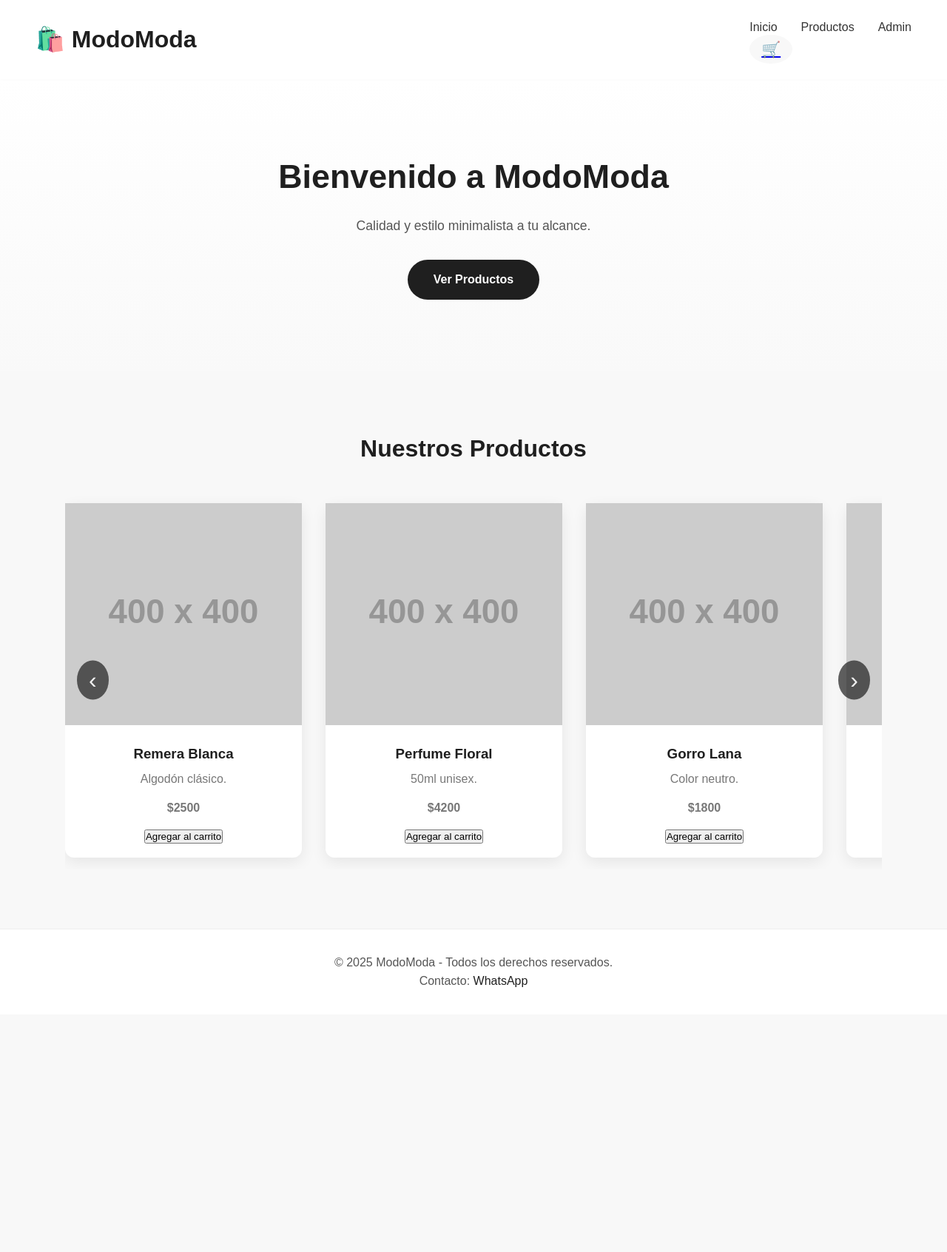
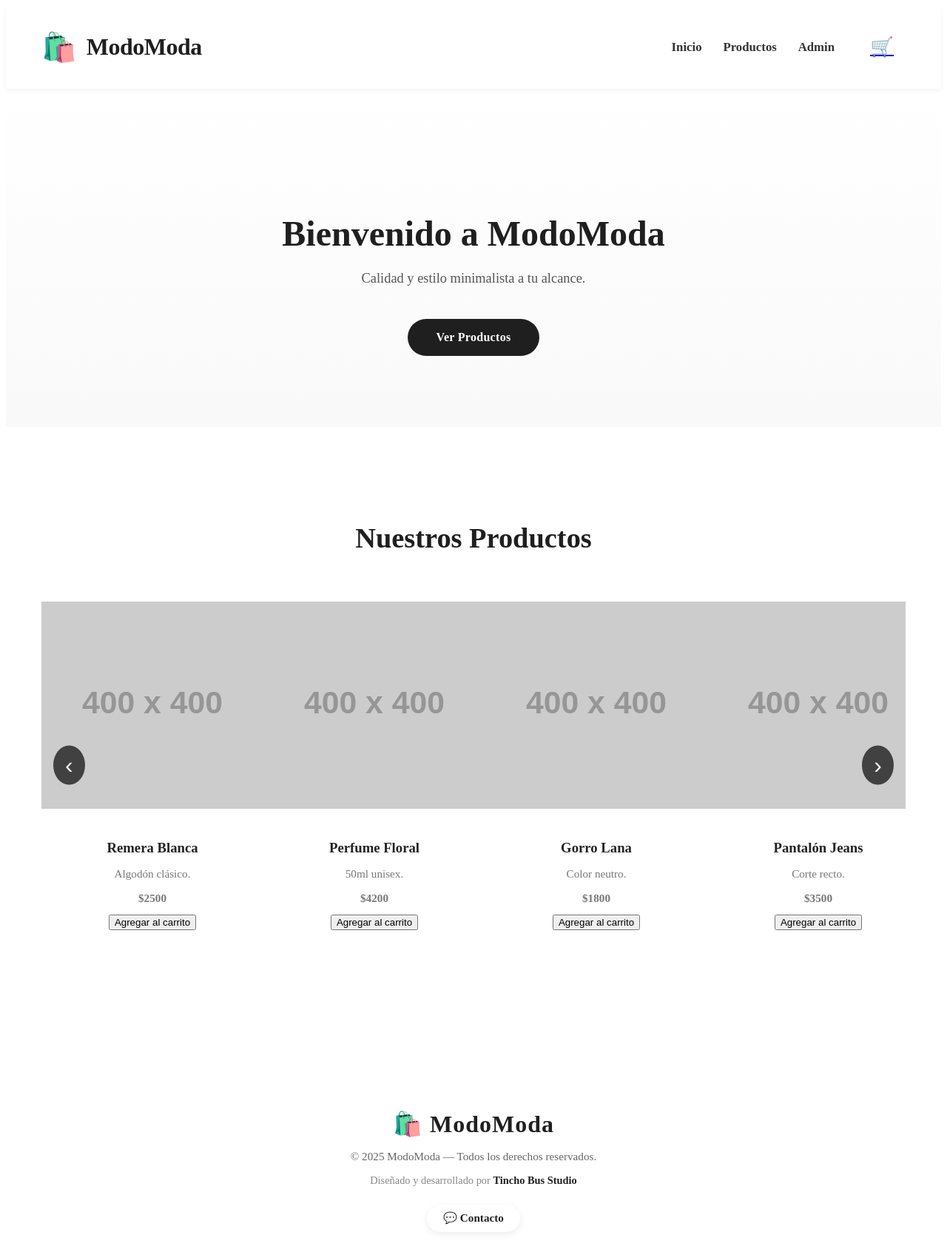
Before and after one commit to TinchoBus/modomoda-mvp, a website: page public/index.html in a window 1280 px wide. Shown: the whole page at 74% size. Before the commit the page ends 1371 px from the top, so only its background shows below. Drawn offline with Linux system fonts and the light colour scheme; placeholder pictures from the web are drawn by us.

Commit message:
corrgido el html y el css

```diff
--- a/public/css/style.css
+++ b/public/css/style.css
@@ -1,101 +1,368 @@
-/* ====== VARIABLES ====== */
-:root {
-  --bg: #ffffff;
-  --text: #1f1f1f;
-  --muted: #f8f8f8;
-  --accent: #d8cfc6;
-  --shadow: 0 6px 20px rgba(0,0,0,0.08);
-  --radius: 12px;
-  --gap: 2rem;
-}
-
-/* ====== RESETEO ====== */
-* { box-sizing: border-box; margin:0; padding:0; }
-body { font-family: 'Montserrat', sans-serif; background-color: var(--muted); color: var(--text); line-height:1.6; }
-
 /* ====== HEADER ====== */
 header {
   background: var(--bg);
-  padding: 1.5rem 3rem;
+  padding: 1rem 3rem;
   display: flex;
   justify-content: space-between;
   align-items: center;
   position: sticky;
-  top:0;
-  z-index:10;
-  box-shadow: 0 1px 4px rgba(0,0,0,0.02);
+  top: 0;
+  z-index: 10;
+  box-shadow: 0 2px 6px rgba(0,0,0,0.05);
 }
-header h1 { font-weight: 700; }
-.nav-links { display:flex; gap:2rem; }
-.nav-links a { text-decoration:none; color:#333; font-weight:500; transition: color 0.3s ease; }
-.nav-links a:hover { color:#000; border-bottom: 2px solid var(--accent); padding-bottom: 3px; }
-.cart-link a { font-size:1.3rem; background: var(--muted); padding:0.5rem 1rem; border-radius:50%; transition: all 0.2s ease; }
-.cart-link a:hover { background: var(--accent); transform: scale(1.1); }
+/* ====== HERO ====== */
+.hero {
+  text-align: center;
+  padding: 8rem 2rem 6rem; /* más espacio superior */
+  background: linear-gradient(180deg, #fff, #f9f9f9);
+  position: relative;
+}
 
-/* ====== HERO ====== */
-.hero { text-align:center; padding:6rem 2rem; background: linear-gradient(180deg,#fff,#f9f9f9); }
-.hero h2 { font-size:2.8rem; margin-bottom:1rem; font-weight:600; }
-.hero p { font-size:1.1rem; color:#555; }
-.hero .btn { margin-top:2rem; display:inline-block; background:#1f1f1f; color:#fff; padding:0.9rem 2.2rem; border-radius:50px; text-decoration:none; font-weight:600; transition: all 0.3s ease; }
-.hero .btn:hover { transform:translateY(-3px); background:#333; }
+.hero h2 {
+  font-size: 3rem;
+  margin-bottom: 1.2rem;
+  font-weight: 700;
+  color: #1f1f1f;
+}
+
+.hero p {
+  font-size: 1.15rem;
+  color: #555;
+  max-width: 600px;
+  margin: 0 auto 2.5rem;
+  line-height: 1.6;
+}
+
+.hero .btn {
+  display: inline-block;
+  background: #1f1f1f;
+  color: #fff;
+  padding: 1rem 2.4rem;
+  border-radius: 50px;
+  text-decoration: none;
+  font-weight: 600;
+  font-size: 1rem;
+  letter-spacing: 0.3px;
+  transition: all 0.3s ease;
+}
+.hero .btn:hover {
+  transform: translateY(-3px);
+  background: #333;
+}
 
 /* ====== PRODUCTOS / CARRUSEL ====== */
-.products { padding:5rem 3rem; max-width:1200px; margin:0 auto; }
-.products h2 { text-align:center; margin-bottom:2rem; font-size:2rem; font-weight:600; }
+.products {
+  padding: 6rem 3rem;
+  max-width: 1200px;
+  margin: 0 auto;
+  text-align: center;
+}
 
-.carousel { position:relative; overflow:hidden; }
+.products h2 {
+  font-size: 2.4rem;
+  font-weight: 700;
+  margin-bottom: 3rem;
+  color: #1f1f1f;
+}
+
+/* Carrusel */
+.carousel {
+  position: relative;
+  overflow: hidden;
+}
+
 .carousel-track {
-  display:flex;
+  display: flex;
   gap: var(--gap);
-  overflow-x:auto;
-  scroll-behavior:smooth;
-  padding:1rem 0;
+  overflow-x: auto;
+  scroll-behavior: smooth;
+  padding: 1rem 0 3rem;
+  justify-content: flex-start;
 }
-.carousel-track.dragging { cursor: grabbing; }
 
+.carousel-track.dragging {
+  cursor: grabbing;
+}
+
+/* Cards de producto */
 .product-card {
-  flex: 0 0 320px;
+  flex: 0 0 300px;
   background: var(--bg);
   border-radius: var(--radius);
   box-shadow: var(--shadow);
-  cursor:pointer;
   transition: transform 0.25s ease, box-shadow 0.25s ease;
+  cursor: pointer;
 }
-.product-card:hover { transform: translateY(-6px); box-shadow:0 10px 25px rgba(0,0,0,0.1); }
-.product-card img { width:100%; height:300px; object-fit:cover; }
-.product-card .body { padding:1rem; text-align:center; }
-.product-card .body h3 { font-weight:600; margin-bottom:0.4rem; }
-.product-card .body p { color:#777; margin-bottom:0.8rem; }
+.product-card:hover {
+  transform: translateY(-6px);
+  box-shadow: 0 10px 25px rgba(0, 0, 0, 0.1);
+}
+
+.product-card img {
+  width: 100%;
+  height: 280px;
+  object-fit: cover;
+  border-top-left-radius: var(--radius);
+  border-top-right-radius: var(--radius);
+}
+
+.product-card .body {
+  padding: 1.2rem;
+  text-align: center;
+}
+
+.product-card .body h3 {
+  font-weight: 600;
+  margin-bottom: 0.5rem;
+  color: #222;
+}
+
+.product-card .body p {
+  color: #777;
+  margin-bottom: 0.8rem;
+  font-size: 0.95rem;
+}
 
 /* Botones del carrusel */
 .carousel-btn {
-  position:absolute;
-  top:50%;
-  transform:translateY(-50%);
-  background:#1f1f1f;
-  color:#fff;
-  border:none;
-  font-size:2rem;
-  padding:0.5rem 1rem;
-  border-radius:50%;
-  cursor:pointer;
-  z-index:10;
-  opacity:0.7;
-  transition: opacity 0.2s ease;
+  position: absolute;
+  top: 45%;
+  transform: translateY(-50%);
+  background: #1f1f1f;
+  color: #fff;
+  border: none;
+  font-size: 2rem;
+  padding: 0.5rem 1rem;
+  border-radius: 50%;
+  cursor: pointer;
+  z-index: 10;
+  opacity: 0.8;
+  transition: opacity 0.3s ease, transform 0.2s ease;
 }
-.carousel-btn:hover { opacity:1; }
-.carousel-btn.prev { left:1rem; }
-.carousel-btn.next { right:1rem; }
 
-/* ====== FOOTER ====== */
-footer { background: var(--bg); border-top:1px solid #eee; text-align:center; padding:2rem; color:#555; }
-footer a { color: var(--text); text-decoration:none; }
-footer a:hover { text-decoration:underline; }
+.carousel-btn:hover {
+  opacity: 1;
+  transform: scale(1.1);
+}
+
+.carousel-btn.prev {
+  left: 1rem;
+}
+
+.carousel-btn.next {
+  right: 1rem;
+}
 
 /* ====== RESPONSIVE ====== */
-@media (max-width:768px){
-  header { flex-direction:column; gap:1rem; padding:1rem 2rem; }
-  .hero h2 { font-size:2rem; }
-  .product-card img { height:220px; }
-  .products { padding:3rem 1.5rem; }
+@media (max-width: 768px) {
+  .hero {
+    padding: 6rem 1.5rem 4rem;
+  }
+
+  .hero h2 {
+    font-size: 2.2rem;
+  }
+
+  .products {
+    padding: 4rem 1.5rem;
+  }
+
+  .product-card img {
+    height: 220px;
+  }
 }
+
+
+/* Logo */
+.logo {
+  display: flex;
+  align-items: center;
+  gap: 0.8rem;
+}
+.logo-icon {
+  font-size: 2.4rem;
+}
+header h1 {
+  font-weight: 800;
+  font-size: 2rem;
+  letter-spacing: -0.5px;
+  color: #1f1f1f;
+}
+
+/* Navegación */
+.navbar {
+  display: flex;
+  align-items: center;
+  gap: 2rem;
+}
+
+.nav-links {
+  display: flex;
+  gap: 1.8rem;
+}
+
+.nav-links a {
+  text-decoration: none;
+  color: #333;
+  font-weight: 600;
+  font-size: 1.05rem;
+  position: relative;
+  transition: color 0.3s ease;
+}
+
+.nav-links a::after {
+  content: "";
+  position: absolute;
+  bottom: -4px;
+  left: 0;
+  width: 0%;
+  height: 2px;
+  background: var(--accent);
+  transition: width 0.3s ease;
+}
+
+.nav-links a:hover {
+  color: #000;
+}
+.nav-links a:hover::after {
+  width: 100%;
+}
+
+/* Carrito */
+.cart-link a {
+  font-size: 1.6rem;
+  background: var(--muted);
+  padding: 0.5rem 1rem;
+  border-radius: 50%;
+  transition: all 0.3s ease;
+  display: flex;
+  align-items: center;
+  justify-content: center;
+}
+.cart-link a:hover {
+  background: var(--accent);
+  transform: scale(1.15);
+}
+
+/* Ajuste para pantallas chicas */
+@media (max-width: 768px) {
+  header {
+    flex-direction: column;
+    gap: 1rem;
+    padding: 1rem 2rem;
+  }
+
+  .navbar {
+    flex-direction: column;
+    gap: 1rem;
+  }
+
+  .cart-link a {
+    margin-top: 0.5rem;
+  }
+}
+/* ====== FOOTER REDISEÑADO ====== */
+footer {
+  background: var(--bg);
+  border-top: 2px solid var(--accent);
+  text-align: center;
+  padding: 3rem 2rem;
+  color: #444;
+  position: relative;
+  overflow: hidden;
+}
+
+.footer-container {
+  max-width: 900px;
+  margin: 0 auto;
+}
+
+footer .brand {
+  font-size: 2rem;
+  font-weight: 700;
+  letter-spacing: 1px;
+  color: #1f1f1f;
+  margin-bottom: 1rem;
+}
+
+footer .rights {
+  font-size: 0.95rem;
+  color: #666;
+  margin-bottom: 0.6rem;
+}
+
+footer .designer {
+  font-size: 0.9rem;
+  color: #888;
+  margin-bottom: 1.5rem;
+}
+
+footer .signature {
+  font-weight: 600;
+  color: #1f1f1f;
+  transition: color 0.3s ease;
+}
+footer .signature:hover {
+  color: var(--accent);
+}
+
+footer .contact-btn {
+  display: inline-block;
+  background: var(--accent);
+  color: #1f1f1f;
+  padding: 0.6rem 1.4rem;
+  border-radius: 40px;
+  text-decoration: none;
+  font-weight: 600;
+  font-size: 0.95rem;
+  box-shadow: 0 3px 10px rgba(0, 0, 0, 0.08);
+  transition: all 0.3s ease;
+}
+footer .contact-btn:hover {
+  background: #1f1f1f;
+  color: #fff;
+  transform: translateY(-2px);
+}
+
+/* Efecto decorativo sutil */
+footer::before {
+  content: "";
+  position: absolute;
+  top: -40px;
+  left: -40px;
+  width: 180px;
+  height: 180px;
+  background: var(--accent);
+  opacity: 0.15;
+  border-radius: 50%;
+  z-index: 0;
+}
+
+footer::after {
+  content: "";
+  position: absolute;
+  bottom: -60px;
+  right: -60px;
+  width: 220px;
+  height: 220px;
+  background: var(--accent);
+  opacity: 0.12;
+  border-radius: 50%;
+  z-index: 0;
+}
+
+footer * {
+  position: relative;
+  z-index: 1;
+}
+
+/* ====== RESPONSIVE ====== */
+@media (max-width: 600px) {
+  footer .brand {
+    font-size: 1.6rem;
+  }
+  footer .contact-btn {
+    padding: 0.5rem 1.2rem;
+    font-size: 0.9rem;
+  }
+}
--- a/public/index.html
+++ b/public/index.html
@@ -9,9 +9,13 @@
 <body>
 
   <!-- ======= HEADER ======= -->
+<!-- ======= HEADER ======= -->
 <header>
-    <h1>🛍️ ModoModa</h1>
-    <nav>
+  <div class="logo">
+    <span class="logo-icon">🛍️</span>
+    <h1>ModoModa</h1>
+  </div>
+  <nav class="navbar">
     <div class="nav-links">
       <a href="/">Inicio</a>
       <a href="/productos.html">Productos</a>
@@ -22,6 +26,7 @@
     </div>
   </nav>
 </header>
+
 
   <!-- ======= HERO ======= -->
   <section class="hero">
@@ -43,10 +48,21 @@
   </section>
 
   <!-- ======= FOOTER ======= -->
+  <!-- ======= FOOTER ======= -->
 <footer>
-    <p>© 2025 ModoModa - Todos los derechos reservados.</p>
-    <p>Contacto: <a href="https://wa.me/5493512002527?text=Hola%20ModoModa">WhatsApp</a></p>
+  <div class="footer-container">
+    <h3 class="brand">🛍️ ModoModa</h3>
+    <p class="rights">© 2025 ModoModa — Todos los derechos reservados.</p>
+    <p class="designer">
+      Diseñado y desarrollado por
+      <span class="signature">Tincho Bus Studio</span>
+    </p>
+    <a href="https://wa.me/5493512002527?text=Hola%20ModoModa" target="_blank" class="contact-btn">
+      💬 Contacto
+    </a>
+  </div>
 </footer>
+
 
   <script src="js/main.js"></script>
 </body>
```
Lines whose indentation alone changed are shown as unchanged.
